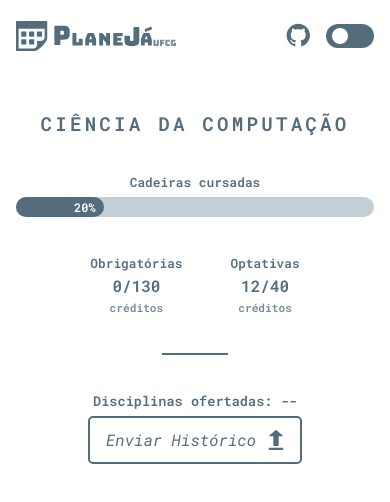
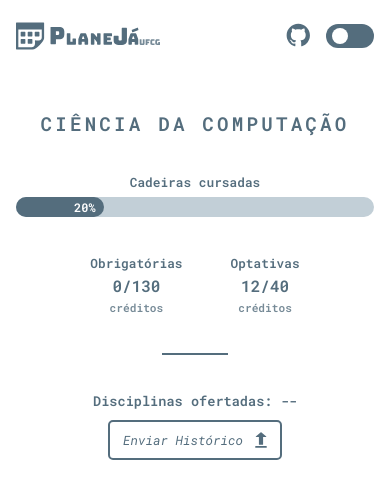
Before and after one commit to RodrigoEC/PlaneJa-Front, a React (Create React App) app: page / in a window 390 px wide. Shown: the top 502 px of the page. Built offline with nearby package versions, Linux system fonts and the light colour scheme.

Commit message:
Refactor of the FIleUpload component to add more responsivity

```diff
--- a/src/components/FileInput/styles.tsx
+++ b/src/components/FileInput/styles.tsx
@@ -25,6 +25,14 @@ export const Label = styled.label`
     }
   }
 
+  @media screen and (max-width: 800px) {
+    font-size: 0.8rem;
+    padding: 0.5rem 0.8rem;
+
+    svg {
+      max-width: 12px;
+    }
+  }
 `;
 
 export const Text = styled.div`
--- a/src/components/FileUpload/index.tsx
+++ b/src/components/FileUpload/index.tsx
@@ -1,12 +1,20 @@
-import { ReactElement, useEffect } from "react";
+import { ReactElement, useEffect, useState } from "react";
 import { useExtractionContext } from "../../contexts/extraction";
 import { FileInput } from "../FileInput";
 import { Wrapper, FileName, ClassesVersion } from "./styles";
 
 export const FileUpload = (): ReactElement => {
   const { file, classesSemester } = useExtractionContext();
+  const [fileName, setFileName] = useState("");
 
   useEffect(() => {
+    if (!file) return;
+
+    if (file.name.length < 35) {
+      setFileName(file.name);
+    } else {
+      setFileName(file.name.slice(0, 12) + "..." + file.name.slice(-10));
+    }
     console.log(file);
   }, [file]);
 
@@ -16,13 +24,7 @@ export const FileUpload = (): ReactElement => {
         Disciplinas ofertadas: {classesSemester || "--"}
       </ClassesVersion>
       <FileInput />
-      {file?.name && (
-        <FileName>
-          {file.name.length < 35
-            ? file.name
-            : file.name.slice(0, 15) + "..." + file.name.slice(-10)}
-        </FileName>
-      )}
+      {file?.name && <FileName>{`${fileName} carregado`}</FileName>}
     </Wrapper>
   );
 };
--- a/src/components/FileUpload/styles.tsx
+++ b/src/components/FileUpload/styles.tsx
@@ -8,6 +8,10 @@ export const Wrapper = styled.nav`
 
   width: 100%;
   box-sizing: border-box;
+
+  @media screen and (max-width: 800px) {
+    gap: 0.75rem;
+  }
 `;
 
 export const ClassesVersion = styled.span`
--- a/src/components/Header/styles.tsx
+++ b/src/components/Header/styles.tsx
@@ -13,8 +13,8 @@ export const Wrapper = styled.nav`
 `;
 
 export const Logo = styled(LogoPlaneJa)`
-  @media screen and (max-width: 600px) {
-    width: 10rem;
+  @media screen and (max-width: 700px) {
+    width: 9rem;
   }
 `
 
```
